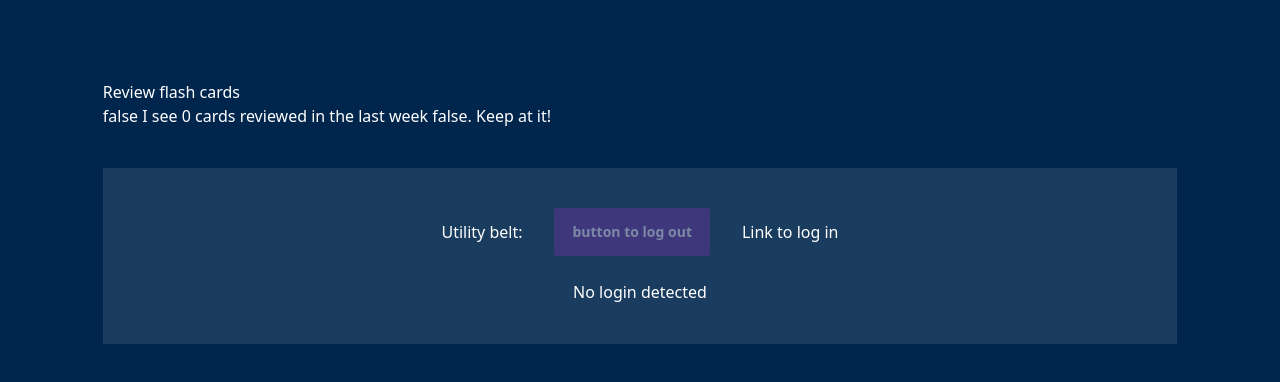
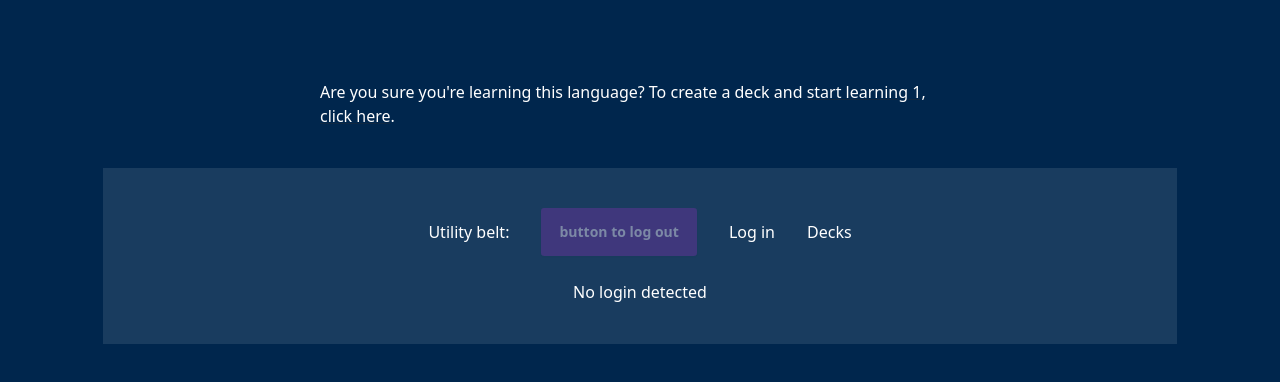
Before and after one commit to michaelsnook/sunlo-sveltekit, a SvelteKit app: page /deck/1 in a window 1280 px wide. Shown: the top 382 px of the page. Built offline with nearby package versions, Linux system fonts and the light colour scheme; no server answers; the database is empty.

Commit message:
Add deck home page

```diff
--- a/src/routes/(app)/deck/[lang]/+page.svelte
+++ b/src/routes/(app)/deck/[lang]/+page.svelte
@@ -1,6 +1,35 @@
 <script lang="ts">
 	import RecentReviewsSummary from './RecentReviewsSummary.svelte'
+	import CardsSummary from './CardsSummary.svelte'
 	const { data } = $props()
+	const { lang, deck, reviews, deckError, reviewsError } = data
 </script>
 
-<RecentReviewsSummary data={data?.data} error={data?.error} />
+<main class="mx-auto w-app">
+	{#if deck === null}
+		<p>
+			Are you sure you&apos;re learning this language? To create a deck and{' '}
+			<a class="s-link" href="/my-decks/new">start learning {lang}, click here</a>.
+		</p>
+	{:else}
+		<div class="grid gap-6 max-w-[44rem]">
+			<div class="card glass">
+				<figure>
+					<RecentReviewsSummary {reviews} {reviewsError} />
+				</figure>
+				<div class="card-body">
+					<a href="/review/${lang}" class="btn btn-lg"> Start a review session </a>
+				</div>
+			</div>
+
+			<div class="card glass">
+				<figure>
+					<CardsSummary {deck} />
+				</figure>
+				<div class="card-body">
+					<a href="/my-decks/{lang}" class="btn btn-lg"> Browse/manage your deck </a>
+				</div>
+			</div>
+		</div>
+	{/if}
+</main>
--- a/src/routes/(app)/deck/[lang]/+page.ts
+++ b/src/routes/(app)/deck/[lang]/+page.ts
@@ -1,17 +1,49 @@
 import { supabase } from '$lib'
+// import type { PageLoad } from './phrase/[pid]/$types.js'
 
-export async function load({ params: { lang } }) {
-	console.log(`Running async load function for deck/[${lang}]/+page.ts`)
-	const priorTime = (() => {
-		let dt = new Date()
-		dt.setHours(0, 0, 0, 0)
-		dt.setDate(dt.getDate() - 7)
-		return dt.toISOString()
-	})()
+const oneWeekAgo = () => {
+	let dt = new Date()
+	dt.setHours(0, 0, 0, 0)
+	dt.setDate(dt.getDate() - 7)
+	return dt.toISOString()
+}
 
+async function fetchRecentReviews(lang: string) {
+	const priorTime = oneWeekAgo()
 	return await supabase
 		.from('user_card_review_plus')
 		.select(`id, created_at, card_id, score`)
 		.eq('lang', lang)
 		.gt('created_at', priorTime)
 }
+
+async function fetchDeck(lang: string) {
+	return await supabase
+		.from('user_deck_mine')
+		.select(
+			'id, lang, created_at, cards_active, cards_learned, cards_skipped, lang_total_phrases, most_recent_review_at'
+		)
+		.eq('lang', lang)
+		.maybeSingle()
+}
+
+export async function load({ params: { lang } }) {
+	// console.log(`Running async load function for deck/[${lang}]/+page.ts`)
+
+	const reviewsQuery = fetchRecentReviews(lang)
+	const deckQuery = fetchDeck(lang)
+
+	const { data: deck, error: deckError } = await deckQuery
+	const { data: reviews, error: reviewsError } = await reviewsQuery
+
+	const loaded = {
+		lang,
+		deck,
+		reviews,
+		deckError,
+		reviewsError,
+	}
+
+	// console.log(`Loaded this data in deck[lang]page.ts`, loaded)
+	return loaded
+}
--- /dev/null
+++ b/src/routes/(app)/deck/[lang]/CardsSummary.svelte
@@ -0,0 +1,19 @@
+<script>
+	const { deck } = $props()
+	const { cards_active, cards_learned } = deck
+	const cardsInDeck = cards_active + cards_learned
+	const beHappy = cards_learned > 5
+</script>
+
+<div class="text-base-content bg-base-200 card-body">
+	<div class="card-title">Manage your deck</div>
+	You have:
+	<ul class="ml-2 block">
+		<li>🎴 {cardsInDeck} cards in your deck</li>
+		<li>🤓 studying {cards_active} currently</li>
+		<li>
+			🎊 and you&apos;ve learned {cards_learned + ' '}
+			of them{beHappy ? '!' : '.'}
+		</li>
+	</ul>
+</div>
--- a/src/routes/(app)/deck/[lang]/RecentReviewsSummary.svelte
+++ b/src/routes/(app)/deck/[lang]/RecentReviewsSummary.svelte
@@ -1,15 +1,15 @@
 <script lang="ts">
 	import Error from 'components/Error.svelte'
-	const { data, error } = $props()
-	const countReviews = data?.length
-	const countPositive = data?.filter((r) => r.score > 0).length
+	const { reviews, reviewsError } = $props()
+	const countReviews = reviews?.length
+	const countPositive = reviews?.filter((r) => r.score > 0).length
 </script>
 
-{#if error}
-	<Error>{error.message}</Error>
+{#if reviewsError}
+	<Error>{reviewsError.message}</Error>
 {:else}
-	<div className="text-base-content bg-base-200 card-body">
-		<div className="card-title">Review flash cards</div>
+	<div class="text-base-content bg-base-200 card-body">
+		<div class="card-title">Review flash cards</div>
 		{countReviews > 5 && `You've been studying ${countReviews > 40 ? 'a lot!' : ' – '}`}
 		I see {countReviews} cards reviewed in the last week
 		{countPositive > 0 && ` and you remembered ${countPositive} of them`}. Keep at it!
--- a/src/routes/+layout.svelte
+++ b/src/routes/+layout.svelte
@@ -18,7 +18,8 @@
 				class="btn btn-primary {!session.isAuth && 'opacity-50'}"
 				onclick={() => supabase.auth.signOut()}>button to log out</button
 			>
-			<a class="" href="/login">Link to log in</a>
+			<a class="" href="/login">Log in</a>
+			<a class="" href="/deck">Decks</a>
 		</div>
 		<p class="w-app text-center">
 			{#if session.isAuth}Logged in{:else}No login detected{/if}
```
